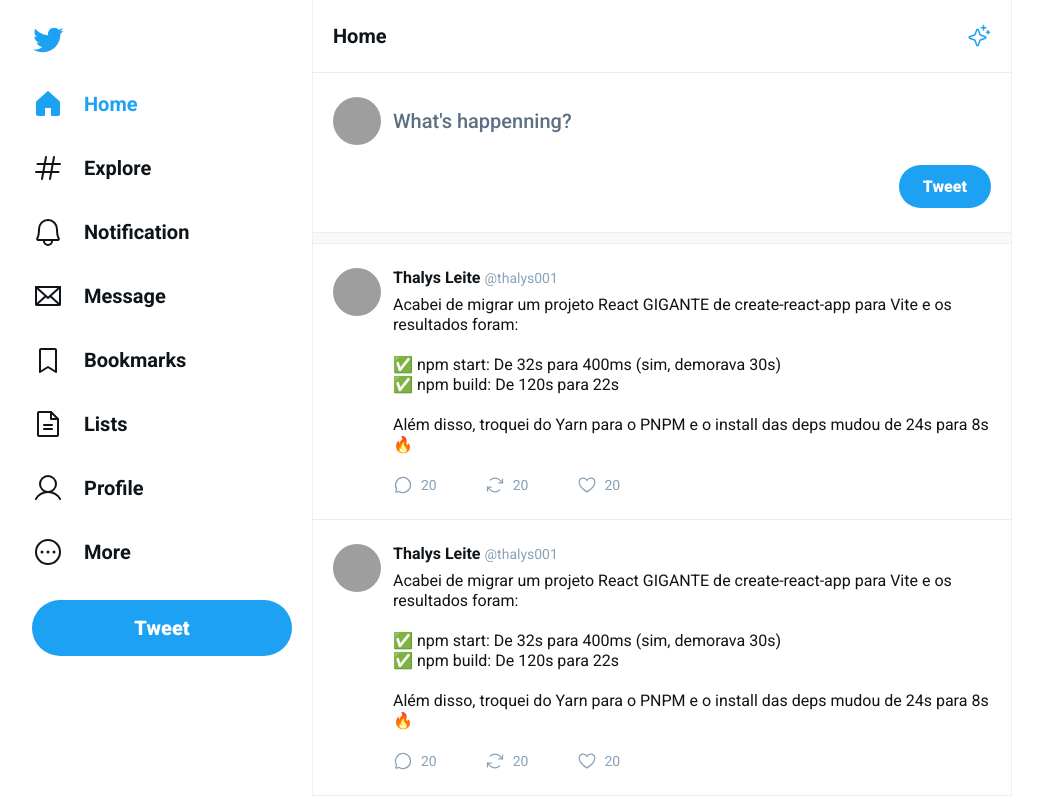
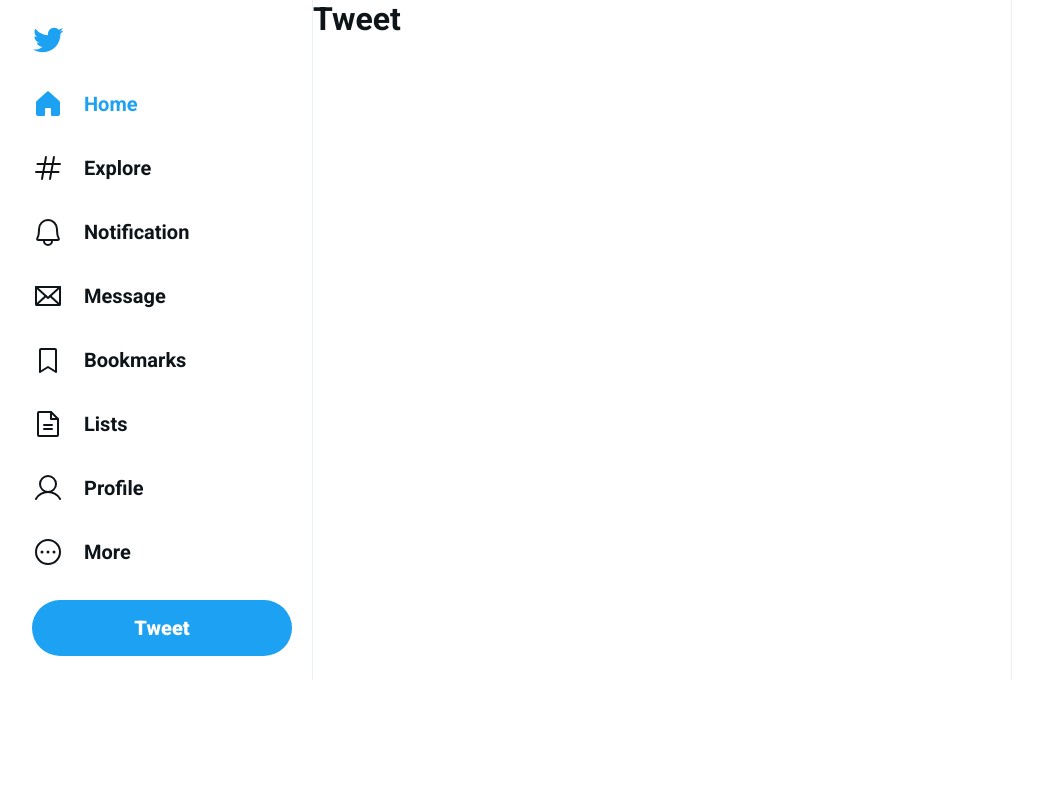
Before and after one commit to Thalys001/ui-twitter, a React (Vite) app: page /tweet in a window 1280 px wide. Shown: the whole page, without its empty margins (128-1171 px from the left). Built offline with nearby package versions, Linux system fonts and the light colour scheme; grey boxes are pictures that could not be loaded.

Commit message:
feat(home/tweet): adding routes

```diff
--- a/index.html
+++ b/index.html
@@ -22,3 +22,4 @@
 <!-- 01:20 -->
 <!-- 01:42 -->
 <!-- 02:03 -->
+<!-- 02:35 -->
--- a/package.json
+++ b/package.json
@@ -9,9 +9,13 @@
     "preview": "vite preview"
   },
   "dependencies": {
+    "localforage": "^1.10.0",
+    "match-sorter": "^6.3.1",
     "phosphor-react": "^1.4.1",
     "react": "^18.2.0",
-    "react-dom": "^18.2.0"
+    "react-dom": "^18.2.0",
+    "react-router-dom": "^6.8.1",
+    "sort-by": "^1.2.0"
   },
   "devDependencies": {
     "@types/react": "^18.0.27",
--- a/src/components/Tweet.tsx
+++ b/src/components/Tweet.tsx
@@ -1,7 +1,11 @@
 import { ArrowsClockwise, ChatCircle, Heart } from 'phosphor-react'
 import './Tweet.css'
 
-export function Tweet() {
+interface TweetProps {
+  content: string
+}
+
+export function Tweet(props: TweetProps) {
   return (
     <a href="#" className='tweet' >
       <img src="https://github.com/thalys001.png" alt="Thalys Leite" />
@@ -12,14 +16,7 @@ export function Tweet() {
           <span>@thalys001</span>
         </div>
 
-        <p>
-          Acabei de migrar um projeto React GIGANTE de create-react-app para Vite e os resultados foram:<br/>
-          <br/>
-          ✅ npm start: De 32s para 400ms (sim, demorava 30s) <br/>
-          ✅ npm build: De 120s para 22s<br/>
-          <br/>
-          Além disso, troquei do Yarn para o PNPM e o install das deps mudou de 24s para 8s 🔥
-        </p>
+        <p>{props.content}</p>
 
         <div className="tweet-content-footer">
           <button type='button' >
--- a/src/global.css
+++ b/src/global.css
@@ -42,76 +42,3 @@ a {
   border-left: 1px solid #ebeefe;
   border-right: 1px solid #ebeefe;
 }
-
-.timeline-header {
-  padding: 1.5rem 1.25rem;
-  display: flex;
-  align-items: center;
-  justify-content: space-between;
-  font-size: 1.25rem;
-  font-weight: 700;
-  border-bottom: 1px solid #ebeef0;
-}
-
-.timeline-header svg {
-  width: 1.5rem;
-  height: 1.5rem;
-  color: var(--twitter-blue);
-}
-
-.new-tweet-form {
-  padding: 1.5rem 1.25rem;
-  display: flex;
-  flex-direction: column;
-  gap: 0.5rem;
-}
-
-.new-tweet-form label {
-  display: flex;
-  gap: 0.75rem;
-}
-
-.new-tweet-form label img {
-  width: 3rem;
-  height: 3rem;
-  border-radius: 9999px;
-}
-
-.new-tweet-form label textarea {
-  flex: 1;
-  border: 0;
-  font-size: 1.25rem;
-  font-weight: 500;
-  margin-top: 0.75rem;
-  resize: none;
-}
-
-.new-tweet-form label textarea:focus {
-  outline: none;
-}
-
-.new-tweet-form label textarea::placeholder {
-  color: #5b7083;
-}
-
-.new-tweet-form button[type="submit"] {
-  margin-left: auto;
-  background: var(--twitter-blue);
-  border-radius: 999px;
-  padding: 0.75rem 1.5rem;
-  color: #fff;
-  font-size: 1rem;
-  font-weight: 900;
-  border: 0;
-}
-
-.new-tweet-form button[type="submit"]:hover {
-  filter: brightness(0.9);
-}
-
-.separator {
-  background: #f7f9fa;
-  border-top: 1px solid #ebeef0;
-  border-bottom: 1px solid #ebeef0;
-  height: 0.75rem;
-}
--- a/src/main.tsx
+++ b/src/main.tsx
@@ -1,32 +1,17 @@
 import React from 'react'
 import ReactDOM from 'react-dom/client'
-
 import './global.css'
 
-import { Tweet } from './components/Tweet'
 import { Sidebar } from './components/Sidebar'
-import { Header } from './components/Header'
-import { Separator } from './components/Separator'
+import { RouterProvider } from 'react-router-dom'
+import { router } from './routes'
 
 ReactDOM.createRoot(document.getElementById('root') as HTMLElement).render(
   <React.StrictMode>
     <div className='layout'>
       <Sidebar />
       <div className="content">
-        <main className="timeline">
-          <Header title='Home' />
-          <form className="new-tweet-form">
-            <label htmlFor="tweet">
-              <img src="https://github.com/thalys001.png" alt="Thalys Leite" />
-              <textarea id="tweet" placeholder="What's happenning?" />
-            </label>
-
-            <button type='submit'>Tweet</button>
-          </form>
-         <Separator />
-          <Tweet />
-          <Tweet />
-        </main>
+          <RouterProvider router={router} />
       </div>
     </div>
   </React.StrictMode>,
--- /dev/null
+++ b/src/pages/Timeline.css
@@ -0,0 +1,49 @@
+.new-tweet-form {
+  padding: 1.5rem 1.25rem;
+  display: flex;
+  flex-direction: column;
+  gap: 0.5rem;
+}
+
+.new-tweet-form label {
+  display: flex;
+  gap: 0.75rem;
+}
+
+.new-tweet-form label img {
+  width: 3rem;
+  height: 3rem;
+  border-radius: 9999px;
+}
+
+.new-tweet-form label textarea {
+  flex: 1;
+  border: 0;
+  font-size: 1.25rem;
+  font-weight: 500;
+  margin-top: 0.75rem;
+  resize: none;
+}
+
+.new-tweet-form label textarea:focus {
+  outline: none;
+}
+
+.new-tweet-form label textarea::placeholder {
+  color: #5b7083;
+}
+
+.new-tweet-form button[type="submit"] {
+  margin-left: auto;
+  background: var(--twitter-blue);
+  border-radius: 999px;
+  padding: 0.75rem 1.5rem;
+  color: #fff;
+  font-size: 1rem;
+  font-weight: 900;
+  border: 0;
+}
+
+.new-tweet-form button[type="submit"]:hover {
+  filter: brightness(0.9);
+}
--- /dev/null
+++ b/src/pages/Timeline.tsx
@@ -0,0 +1,36 @@
+import { Header } from "../components/Header"
+import { Separator } from "../components/Separator"
+import { Tweet } from "../components/Tweet"
+
+
+
+const tweets = [
+  'meu primeiro tweet',
+  'teste',
+  'deu certo tweetar'
+]
+
+import './Timeline.css'
+
+export function Timeline() {
+  return (
+    <main className="timeline">
+    <Header title='Home' />
+
+
+    <form className="new-tweet-form">
+      <label htmlFor="tweet">
+        <img src="https://github.com/thalys001.png" alt="Thalys Leite" />
+        <textarea id="tweet" placeholder="What's happenning?" />
+      </label>
+
+      <button type='submit'>Tweet</button>
+    </form>
+    <Separator />
+
+    {tweets.map(tweet => {
+      return <Tweet key={tweet} content={tweet} />
+    })}
+  </main>
+  )
+}
--- /dev/null
+++ b/src/routes.tsx
@@ -0,0 +1,13 @@
+import { createBrowserRouter} from 'react-router-dom'
+import { Timeline } from './pages/Timeline'
+
+export const router = createBrowserRouter([
+  {
+    path: '/',
+    element: <Timeline />
+  },
+  {
+    path: '/tweet',
+    element: <h1>Tweet</h1>
+  },
+])
```
Also changed, not shown: 1 other file (tests, documents, lock files or other folders).
